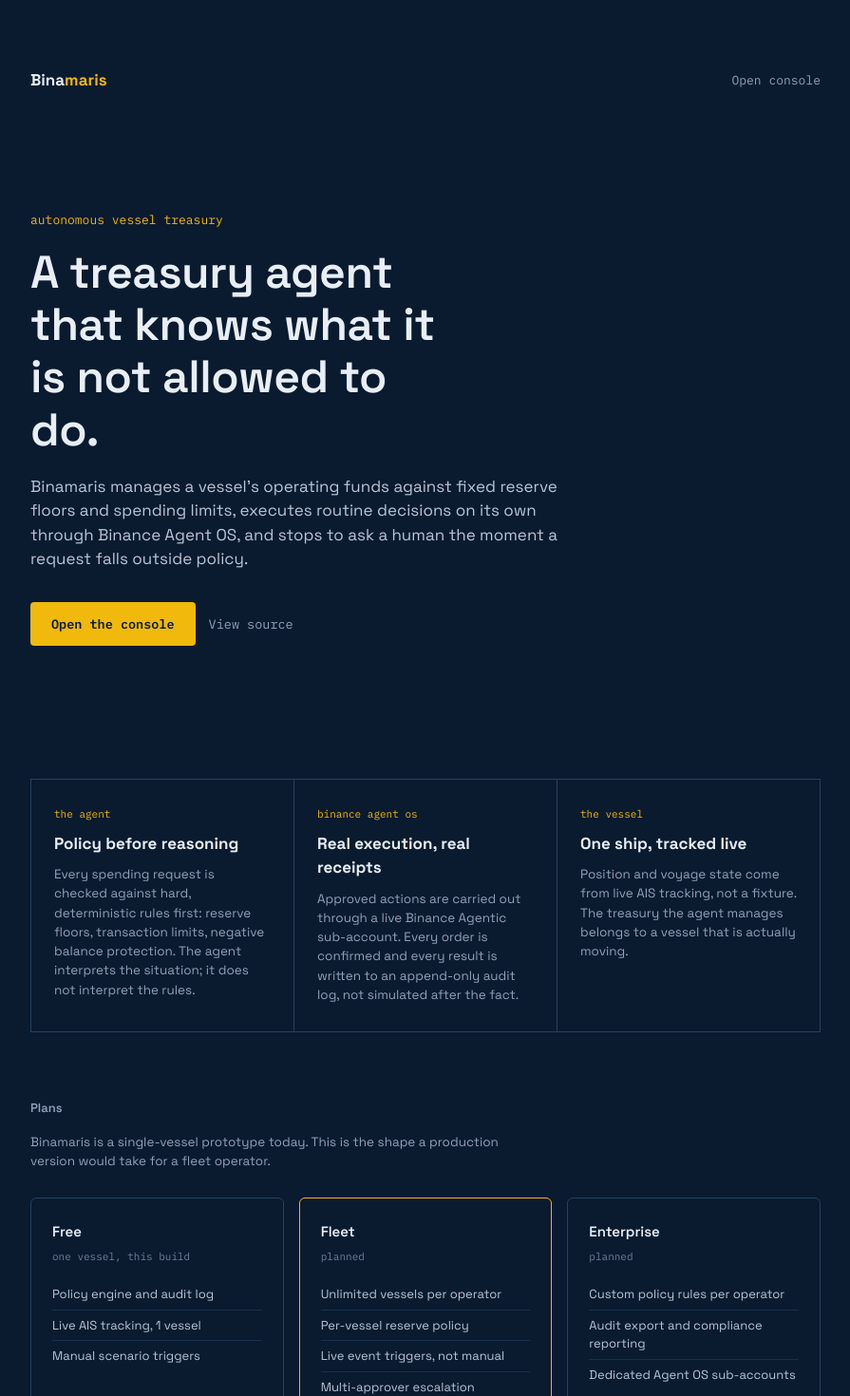
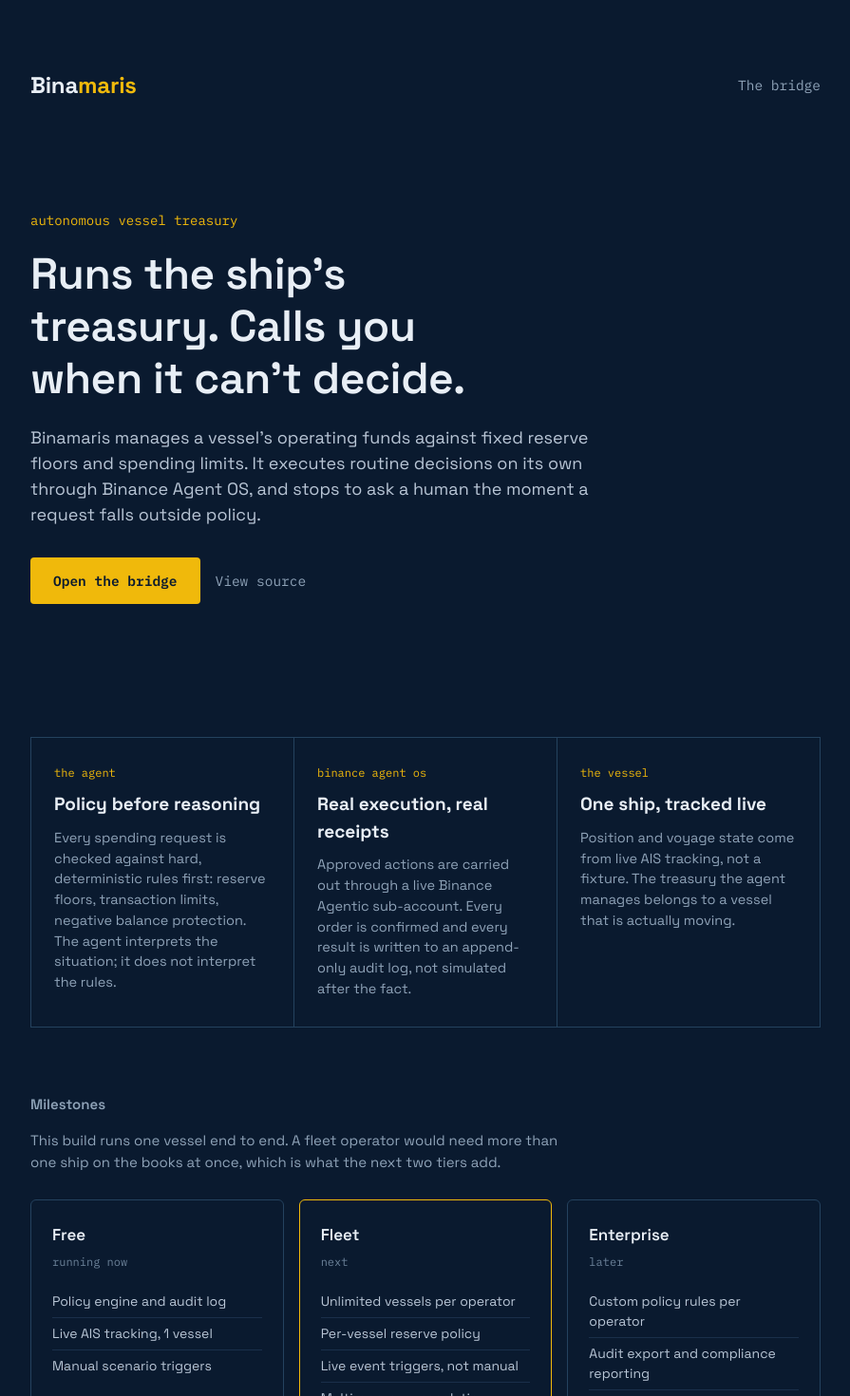
Before and after one commit to sirmos/binamaris, a Next.js app: page / in a window 1280 px wide. Shown: the top 1470 px of the page at 95% size, without its empty margins (192-1087 px from the left). Built offline with nearby package versions, Linux system fonts and the light colour scheme.

Commit message:
Redesign landing and console: Binance-gold/maritime-navy palette, fix gauge scaling, readable audit log, plainer copy, bridge terminology

```diff
--- a/app/console/page.tsx
+++ b/app/console/page.tsx
@@ -157,7 +157,7 @@
         <Link href="/" className="brand" style={{ textDecoration: "none", color: "#e8eef5" }}>
           Bina<span>maris</span>
         </Link>
-        <span className="nav-link">MV Ocean Star · console</span>
+        <span className="nav-link">MV Ocean Star · bridge</span>
       </nav>
 
       <section>
--- a/app/globals.css
+++ b/app/globals.css
@@ -10,6 +10,7 @@
   background: #0a1a2f;
   color: #e8eef5;
   line-height: 1.5;
+  font-size: 16px;
 }
 
 main {
@@ -22,31 +23,38 @@
   font-family: 'IBM Plex Mono', monospace;
 }
 
-header.masthead {
+.site-nav {
   display: flex;
-  align-items: baseline;
   justify-content: space-between;
-  border-bottom: 1px solid #24425e;
-  padding-bottom: 20px;
-  margin-bottom: 40px;
+  align-items: center;
+  padding: 24px 0;
 }
 
-header.masthead h1 {
-  font-size: 22px;
+.site-nav .brand {
+  font-size: 24px;
   font-weight: 700;
   letter-spacing: -0.01em;
-  margin: 0;
 }
 
-header.masthead h1 span {
+.site-nav .brand span {
   color: #f0b90b;
 }
 
-header.masthead p {
+.site-nav a.nav-link {
   font-family: 'IBM Plex Mono', monospace;
-  font-size: 12px;
+  font-size: 14.5px;
   color: #8fa3b8;
-  margin: 0;
+  text-decoration: none;
+}
+
+.site-nav a.nav-link:hover {
+  color: #f0b90b;
+}
+
+.site-nav span.nav-link {
+  font-family: 'IBM Plex Mono', monospace;
+  font-size: 14.5px;
+  color: #8fa3b8;
 }
 
 section {
@@ -54,11 +62,10 @@
 }
 
 section > h2 {
-  font-size: 13px;
+  font-size: 15px;
   font-weight: 600;
   color: #8fa3b8;
   margin: 0 0 16px;
-  text-transform: none;
 }
 
 .balance-row {
@@ -70,13 +77,13 @@
 
 .balance-row .figure {
   font-family: 'IBM Plex Mono', monospace;
-  font-size: 36px;
+  font-size: 40px;
   font-weight: 600;
   color: #f0b90b;
 }
 
 .balance-row .label {
-  font-size: 13px;
+  font-size: 14px;
   color: #8fa3b8;
 }
 
@@ -88,7 +95,7 @@
   display: flex;
   justify-content: space-between;
   font-family: 'IBM Plex Mono', monospace;
-  font-size: 12px;
+  font-size: 13px;
   color: #b9c6d6;
   margin-bottom: 6px;
 }
@@ -131,9 +138,9 @@
   color: #f0b90b;
   border: 1px solid #f0b90b;
   border-radius: 4px;
-  padding: 9px 14px;
+  padding: 10px 15px;
   cursor: pointer;
-  font-size: 12.5px;
+  font-size: 13.5px;
   margin-right: 8px;
   margin-bottom: 8px;
   transition: background 0.15s ease, color 0.15s ease;
@@ -161,13 +168,13 @@
 }
 
 .scenario h3 {
-  font-size: 15px;
+  font-size: 17px;
   font-weight: 600;
   margin: 0 0 4px;
 }
 
 .scenario p {
-  font-size: 13.5px;
+  font-size: 14.5px;
   color: #8fa3b8;
   margin: 0 0 10px;
   max-width: 60ch;
@@ -180,13 +187,13 @@
 }
 
 .decision-panel h3 {
-  font-size: 15px;
+  font-size: 16px;
   margin: 0 0 4px;
 }
 
 .decision-status {
   font-family: 'IBM Plex Mono', monospace;
-  font-size: 20px;
+  font-size: 22px;
   font-weight: 600;
   margin: 4px 0 16px;
 }
@@ -200,7 +207,7 @@
   margin: 0;
   padding: 0;
   font-family: 'IBM Plex Mono', monospace;
-  font-size: 12.5px;
+  font-size: 13.5px;
 }
 
 .check-list li {
@@ -215,7 +222,7 @@
 
 .audit-feed {
   font-family: 'IBM Plex Mono', monospace;
-  font-size: 11.5px;
+  font-size: 12.5px;
   color: #6c8299;
   max-height: 320px;
   overflow-y: auto;
@@ -237,32 +244,41 @@
 
 .audit-feed .timestamp {
   color: #f0b90b;
-  display: block;
-  margin-bottom: 2px;
+  margin-right: 10px;
+}
+
+.audit-entry-line {
+  display: flex;
+  justify-content: space-between;
+  gap: 12px;
+}
+
+.audit-entry-status {
+  flex-shrink: 0;
 }
 
 .landing-hero {
-  padding: 100px 0 70px;
+  padding: 90px 0 70px;
 }
 
 .landing-hero .kicker {
   font-family: 'IBM Plex Mono', monospace;
-  font-size: 13px;
+  font-size: 14px;
   color: #f0b90b;
   margin: 0 0 18px;
 }
 
 .landing-hero h1 {
-  font-size: 48px;
-  line-height: 1.15;
+  font-size: 46px;
+  line-height: 1.2;
   font-weight: 600;
-  max-width: 14ch;
+  max-width: 16ch;
   margin: 0 0 20px;
   letter-spacing: -0.01em;
 }
 
 .landing-hero p.lede {
-  font-size: 17px;
+  font-size: 18px;
   color: #b9c6d6;
   max-width: 54ch;
   margin: 0 0 32px;
@@ -274,9 +290,9 @@
   color: #0a1a2f;
   border: none;
   border-radius: 4px;
-  padding: 13px 22px;
+  padding: 14px 24px;
   font-family: 'IBM Plex Mono', monospace;
-  font-size: 13.5px;
+  font-size: 14.5px;
   font-weight: 600;
   text-decoration: none;
   cursor: pointer;
@@ -288,10 +304,10 @@
 
 .cta-secondary {
   display: inline-block;
-  margin-left: 14px;
+  margin-left: 16px;
   color: #8fa3b8;
   font-family: 'IBM Plex Mono', monospace;
-  font-size: 13.5px;
+  font-size: 14.5px;
   text-decoration: none;
 }
 
@@ -315,24 +331,24 @@
 
 .pillar .tag {
   font-family: 'IBM Plex Mono', monospace;
-  font-size: 11px;
+  font-size: 12px;
   color: #f0b90b;
   margin: 0 0 10px;
 }
 
 .pillar h3 {
-  font-size: 17px;
+  font-size: 19px;
   margin: 0 0 10px;
 }
 
 .pillar p {
-  font-size: 13.5px;
+  font-size: 14.5px;
   color: #8fa3b8;
   margin: 0;
 }
 
 .plans-intro {
-  font-size: 13.5px;
+  font-size: 15px;
   color: #8fa3b8;
   max-width: 60ch;
   margin: 0 0 28px;
@@ -356,14 +372,14 @@
 }
 
 .plan .plan-name {
-  font-size: 15px;
+  font-size: 17px;
   font-weight: 600;
   margin: 0 0 6px;
 }
 
 .plan .plan-status {
   font-family: 'IBM Plex Mono', monospace;
-  font-size: 11px;
+  font-size: 12px;
   color: #6c8299;
   margin: 0 0 16px;
 }
@@ -372,7 +388,7 @@
   list-style: none;
   margin: 0;
   padding: 0;
-  font-size: 13px;
+  font-size: 14px;
   color: #b9c6d6;
 }
 
@@ -384,40 +400,3 @@
 .plan li:first-child {
   border-top: none;
 }
-
-.site-nav {
-  display: flex;
-  justify-content: space-between;
-  align-items: center;
-  padding: 24px 0;
-}
-
-.site-nav .brand {
-  font-size: 17px;
-  font-weight: 700;
-}
-
-.site-nav .brand span {
-  color: #f0b90b;
-}
-
-.site-nav a.nav-link {
-  font-family: 'IBM Plex Mono', monospace;
-  font-size: 13px;
-  color: #8fa3b8;
-  text-decoration: none;
-}
-
-.site-nav a.nav-link:hover {
-  color: #f0b90b;
-}
-
-.audit-entry-line {
-  display: flex;
-  justify-content: space-between;
-  gap: 12px;
-}
-
-.audit-entry-status {
-  flex-shrink: 0;
-}
--- a/app/page.tsx
+++ b/app/page.tsx
@@ -8,21 +8,21 @@
           Bina<span>maris</span>
         </div>
         <Link href="/console" className="nav-link">
-          Open console
+          The bridge
         </Link>
       </nav>
 
       <div className="landing-hero">
         <p className="kicker">autonomous vessel treasury</p>
-        <h1>A treasury agent that knows what it is not allowed to do.</h1>
+        <h1>Runs the ship's treasury. Calls you when it can't decide.</h1>
         <p className="lede">
           Binamaris manages a vessel's operating funds against fixed
-          reserve floors and spending limits, executes routine decisions on
-          its own through Binance Agent OS, and stops to ask a human the
+          reserve floors and spending limits. It executes routine decisions
+          on its own through Binance Agent OS, and stops to ask a human the
           moment a request falls outside policy.
         </p>
         <Link href="/console" className="cta-primary">
-          Open the console
+          Open the bridge
         </Link>
           <a
           href="https://github.com/sirmos/binamaris"
@@ -66,15 +66,16 @@
       </div>
 
       <section>
-        <h2>Plans</h2>
+        <h2>Milestones</h2>
         <p className="plans-intro">
-          Binamaris is a single-vessel prototype today. This is the shape a
-          production version would take for a fleet operator.
+          This build runs one vessel end to end. A fleet operator would need
+          more than one ship on the books at once, which is what the next
+          two tiers add.
         </p>
         <div className="plans">
           <div className="plan">
             <p className="plan-name">Free</p>
-            <p className="plan-status">one vessel, this build</p>
+            <p className="plan-status">running now</p>
             <ul>
               <li>Policy engine and audit log</li>
               <li>Live AIS tracking, 1 vessel</li>
@@ -83,7 +84,7 @@
           </div>
           <div className="plan featured">
             <p className="plan-name">Fleet</p>
-            <p className="plan-status">planned</p>
+            <p className="plan-status">next</p>
             <ul>
               <li>Unlimited vessels per operator</li>
               <li>Per-vessel reserve policy</li>
@@ -93,7 +94,7 @@
           </div>
           <div className="plan">
             <p className="plan-name">Enterprise</p>
-            <p className="plan-status">planned</p>
+            <p className="plan-status">later</p>
             <ul>
               <li>Custom policy rules per operator</li>
               <li>Audit export and compliance reporting</li>
```
